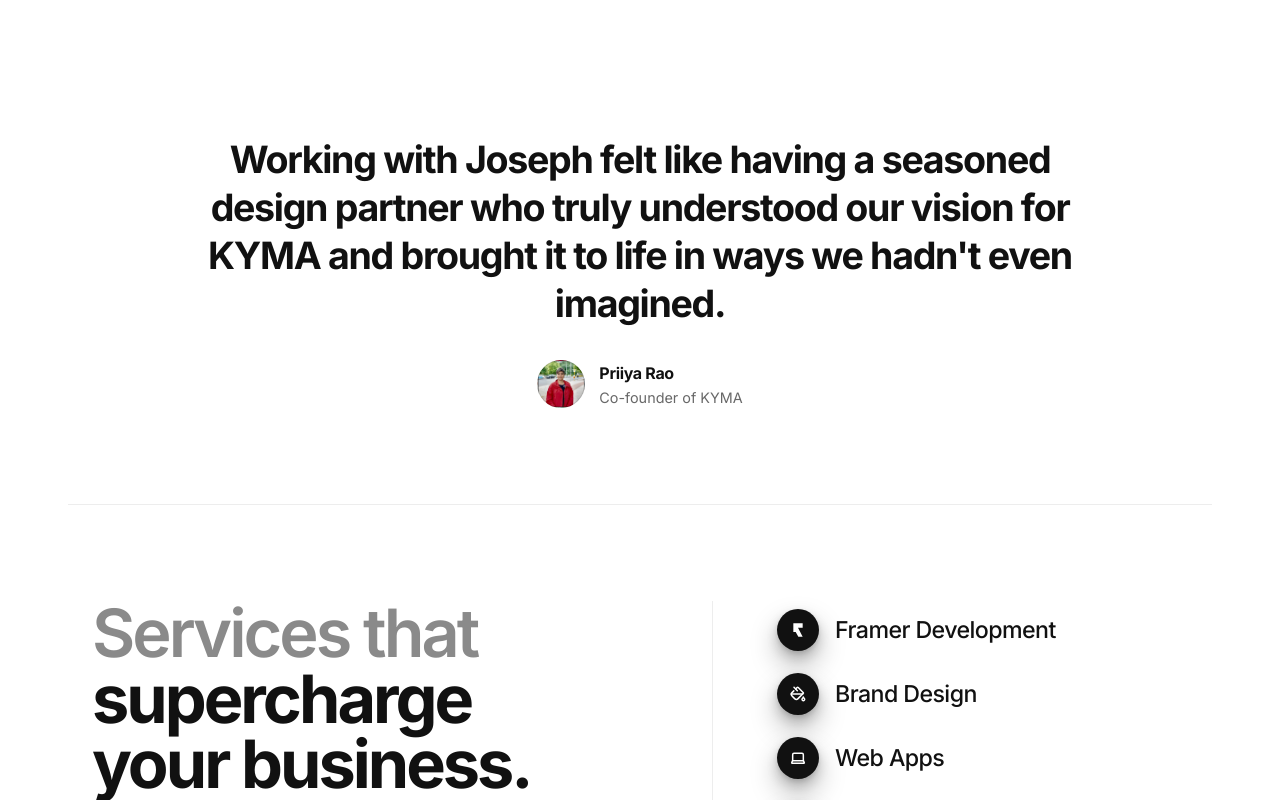
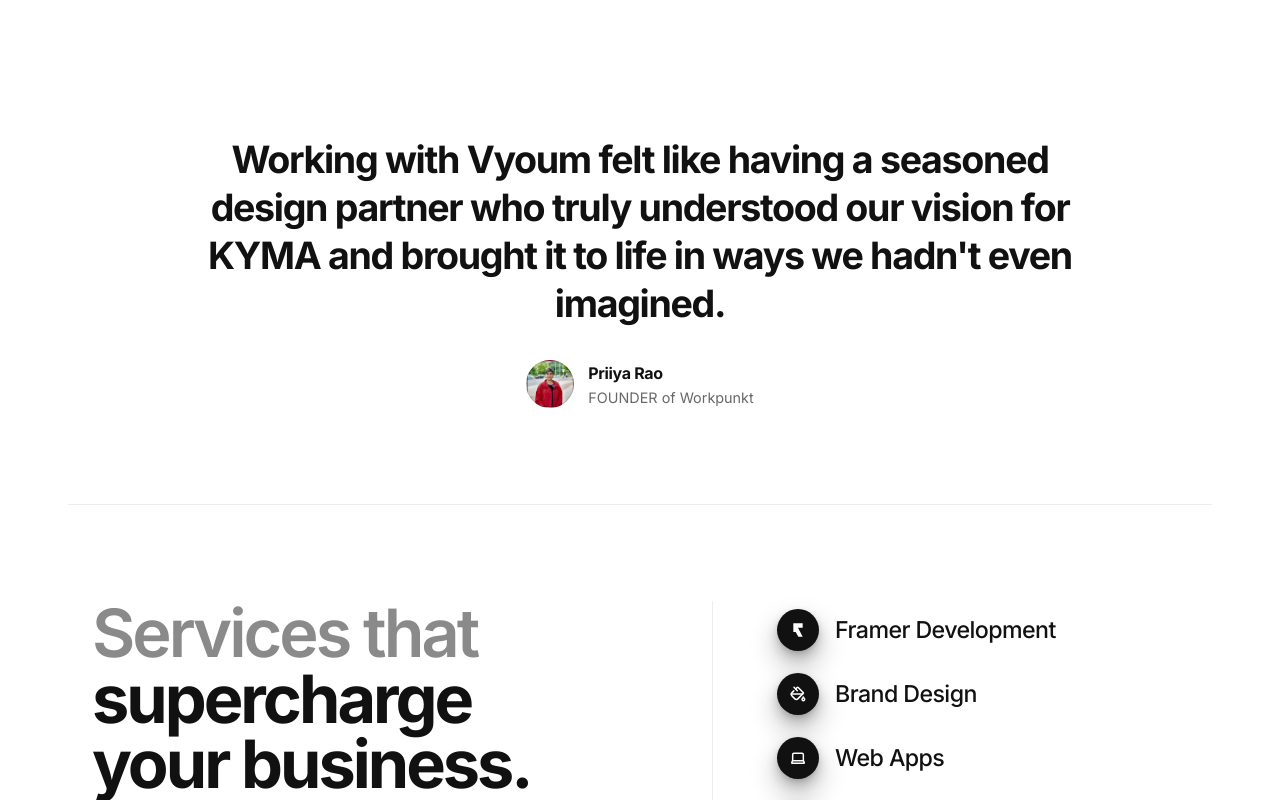
Before and after one commit to Vyoum/Vyoum-portfolio, a Next.js app in the folder framer-proxy/: page / in a window 1280 px wide. Shown: the part 3000-3800 px from the top of the page. Built offline with nearby package versions, Linux system fonts and the light colour scheme.

Commit message:
some more minor fixes

```diff
--- a/framer-proxy/app/components/FeaturedReview.tsx
+++ b/framer-proxy/app/components/FeaturedReview.tsx
@@ -14,7 +14,7 @@ export default function FeaturedReview() {
           viewport={{ once: true, margin: "-80px" }}
           transition={{ duration: 0.55, ease: [0.22, 1, 0.36, 1] }}
         >
-          Working with Joseph felt like having a seasoned design partner{" "}
+          Working with Vyoum felt like having a seasoned design partner{" "}
           <strong>who truly understood our vision for KYMA</strong> and brought
           it to life in ways we hadn&apos;t even imagined.
         </motion.blockquote>
@@ -36,7 +36,7 @@ export default function FeaturedReview() {
           />
           <div className={styles.meta}>
             <p className={styles.name}>Priiya Rao</p>
-            <p className={styles.role}>Co-founder of KYMA</p>
+            <p className={styles.role}>FOUNDER of Workpunkt</p>
           </div>
         </motion.div>
       </div>
--- a/framer-proxy/app/components/Testimonials.tsx
+++ b/framer-proxy/app/components/Testimonials.tsx
@@ -21,9 +21,9 @@ const testimonials = [
     avatar: "https://i.pravatar.cc/96?img=47",
   },
   {
-    text: "Working with Joseph felt like having a seasoned design partner who truly understood our vision for KYMA and brought it to life in ways we hadn't even imagined.",
+    text: "Working with Vyoum felt like having a seasoned design partner who truly understood our vision for KYMA and brought it to life in ways we hadn't even imagined.",
     author: "Priiya Rao",
-    role: "Co-founder of KYMA",
+    role: "Founder of Workpunkt",
     avatar: "/priiya-rao.png",
   },
   {
```
